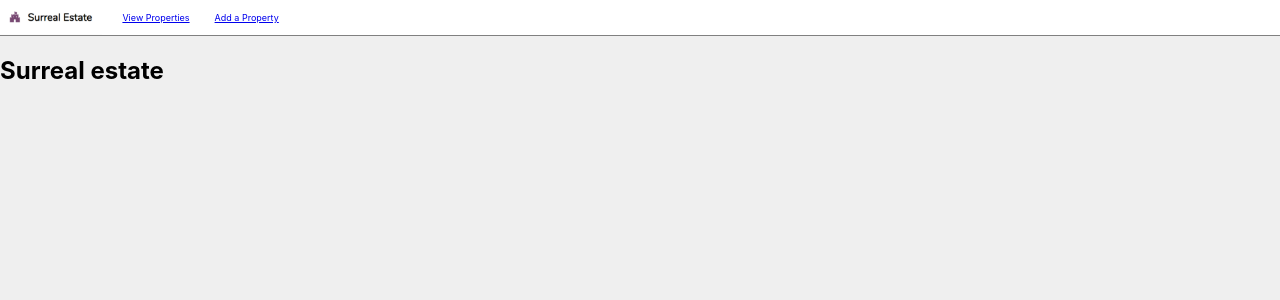
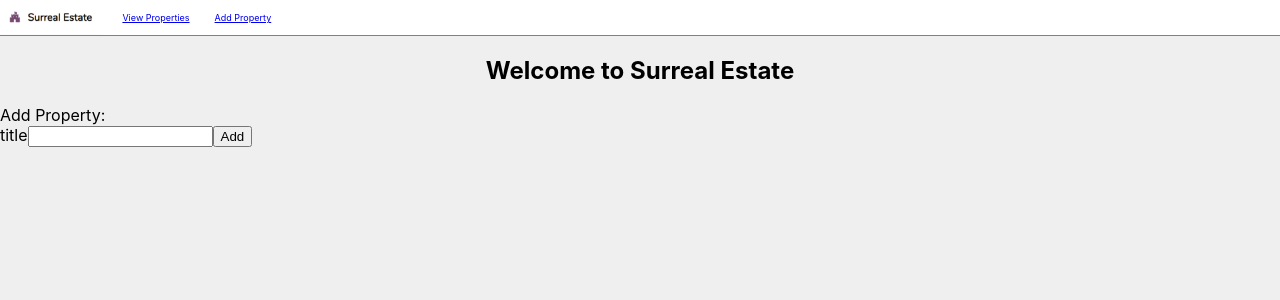
Before and after one commit to ro8inro8in/surreal-estate, a React (Create React App) app: page /AddProperty in a window 1280 px wide. Shown: the top 300 px of the page. Built offline with nearby package versions, Linux system fonts and the light colour scheme; a web font is replaced by a local one.

Commit message:
Added form input and button

```diff
--- a/package.json
+++ b/package.json
@@ -8,6 +8,7 @@
     "@testing-library/user-event": "^12.7.3",
     "react": "^17.0.1",
     "react-dom": "^17.0.1",
+    "react-router-dom": "^5.2.0",
     "react-scripts": "4.0.3",
     "web-vitals": "^1.1.0"
   },
--- /dev/null
+++ b/src/components/AddProperty.js
@@ -0,0 +1,41 @@
+import React, { useState } from "react";
+
+const AddProperty = () => {
+  const initialState = {
+    fields: {
+      title: "",
+    },
+  };
+  const [fields, setFields] = useState(initialState.fields);
+
+  const handleAddProperty = (event) => {
+    event.preventDefault();
+    console.log(fields);
+  };
+
+  const handleFieldChange = (event) => {
+    setFields({ ...fields, [event.target.name]: event.target.value });
+  };
+
+  return (
+    <div className="AddProperty">
+      Add Property:
+      <form onSubmit={handleAddProperty}>
+        <label htmlFor="title">
+          title
+          <input
+            id="title"
+            name="title"
+            value={fields.title}
+            onChange={handleFieldChange}
+          />
+        </label>
+        <button type="submit">Add</button>
+      </form>
+    </div>
+  );
+};
+
+export default AddProperty;
+
+// up to step 6 on the forms walkthrough
--- a/src/components/App.js
+++ b/src/components/App.js
@@ -1,14 +1,27 @@
 import React from "react";
 import "../styles/App.css";
+import { Switch, Route } from "react-router-dom";
 import NavBar from "./NavBar";
+import Properties from "./Properties";
+import AddProperty from "./AddProperty";
 
-function App() {
+const App = () => {
   return (
     <div className="App">
       <NavBar />
-      <h2>Surreal estate</h2>
+      <h2>Welcome to Surreal Estate</h2>
+      <div className="Navlinks">
+        <Switch>
+          <Route exact path="/">
+            <Properties />
+          </Route>
+          <Route exact path="/AddProperty">
+            <AddProperty />
+          </Route>
+        </Switch>
+      </div>
     </div>
   );
-}
+};
 
 export default App;
--- a/src/components/NavBar.js
+++ b/src/components/NavBar.js
@@ -1,5 +1,6 @@
 import React from "react";
 import "../styles/NavBar.css";
+import { Link } from "react-router-dom";
 
 const NavBar = () => {
   return (
@@ -8,10 +9,14 @@ const NavBar = () => {
       <ul className="navbar-links">
         <ul className="navbar-links-item">
           <li>
-            <a href="/"> View Properties </a>
+            <Link className="View-properties" to="/">
+              View Properties
+            </Link>
           </li>
           <li>
-            <a href="/">Add a Property</a>
+            <Link className="add-property" to="/AddProperty">
+              Add Property
+            </Link>
           </li>
         </ul>
       </ul>
--- /dev/null
+++ b/src/components/Properties.js
@@ -0,0 +1,7 @@
+import React from "react";
+
+const Properties = () => {
+  return <div>Properties Page foo </div>;
+};
+
+export default Properties;
--- a/src/index.js
+++ b/src/index.js
@@ -1,12 +1,14 @@
 import React from "react";
 import ReactDOM from "react-dom";
 import "./index.css";
+import { BrowserRouter } from "react-router-dom";
 import App from "./components/App";
-// import reportWebVitals from './reportWebVitals';
 
 ReactDOM.render(
   <React.StrictMode>
-    <App />
+    <BrowserRouter>
+      <App />
+    </BrowserRouter>
   </React.StrictMode>,
   document.getElementById("root")
 );
--- /dev/null
+++ b/src/styles/AddPropertry.css
@@ -0,0 +1,3 @@
+.AddProperty{
+    padding: 10%;
+}
--- a/src/styles/App.css
+++ b/src/styles/App.css
@@ -1,6 +1,15 @@
-
 body {
   background-color: #eeeeeee3;
-  margin:0;
-  padding:0;
+  margin: 0;
+  padding: 0;
 }
+
+h2 {
+  display: flex;
+  justify-content: center;
+}
+
+.navlinks {
+  display: flex;
+  justify-content: center;
+}
```
Also changed, not shown: 1 other file (tests, documents, lock files or other folders).
